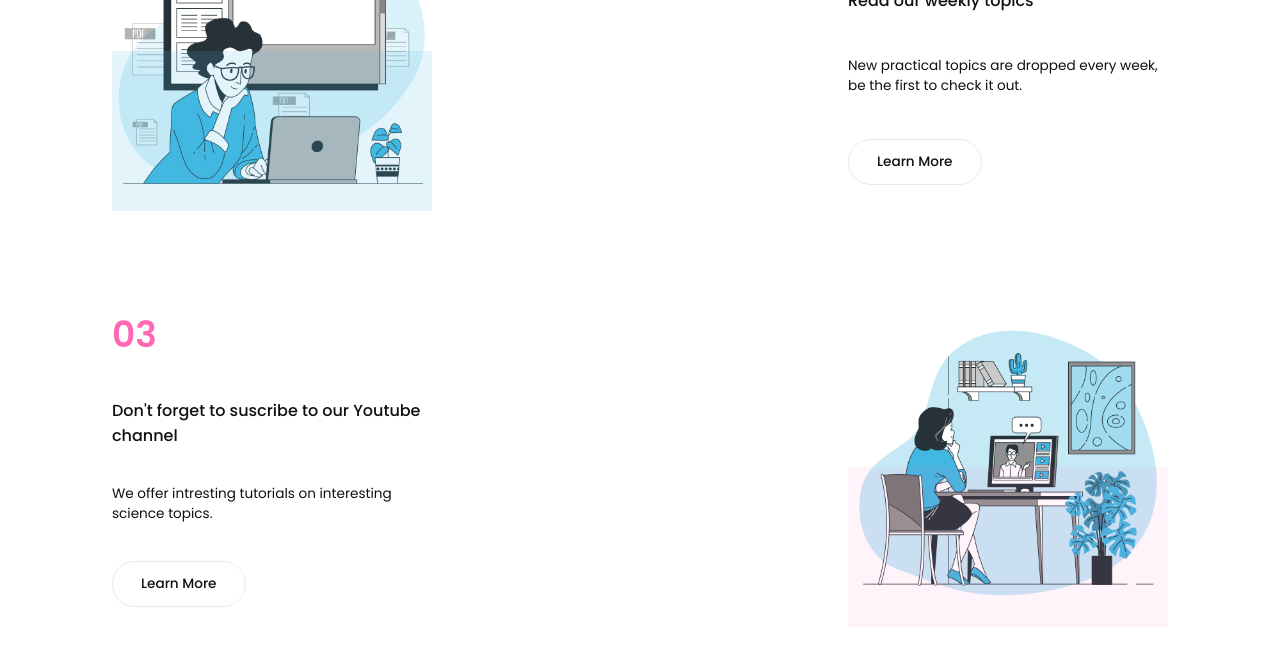
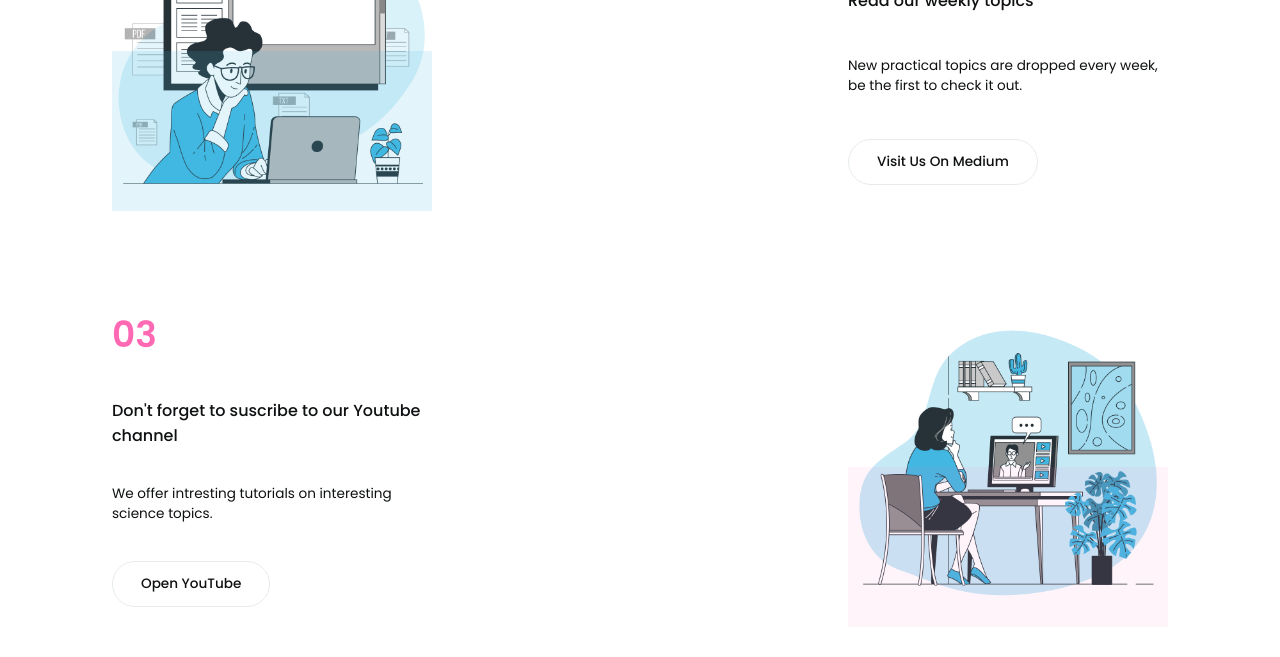
Before and after one commit to JetsClubUDSS/JetsClubUDSS.github.io, a plain HTML site: page index.html in a window 1280 px wide. Shown: the part 2180-2837 px from the top of the page. Drawn offline with Linux system fonts and the light colour scheme; files whose address does not match are found by name.

Commit message:
last commit

```diff
--- a/index.html
+++ b/index.html
@@ -100,7 +100,7 @@
                   <h3>Read our weekly topics</h3>
                   <p>New practical topics are dropped every week, be the first to check it out.</p>
                   <a href="https://medium.com/@jetsclub.udss" target="_blank" rel="noopener noreferrer"><button
-                        class="btn">Learn more</button></a>
+                        class="btn">Visit Us On Medium</button></a>
                </div>
                <div class="img"><img src="assets/img/Online document-bro.png" alt=""></div>
             </div>
@@ -110,7 +110,7 @@
                   <h3>Don't forget to suscribe to our Youtube channel</h3>
                   <p>We offer intresting tutorials on interesting science topics.</p>
                   <a href="https://www.youtube.com/channel/UCetEXeDgkF4edCAmBCGnuvg" target="_blank"
-                     rel="noopener noreferrer"><button class="btn">Learn more</button></a>
+                     rel="noopener noreferrer"><button class="btn">Open YouTube</button></a>
                </div>
                <div class="img"><img src="assets/img/Webinar-bro.png" alt=""></div>
             </div>
```
